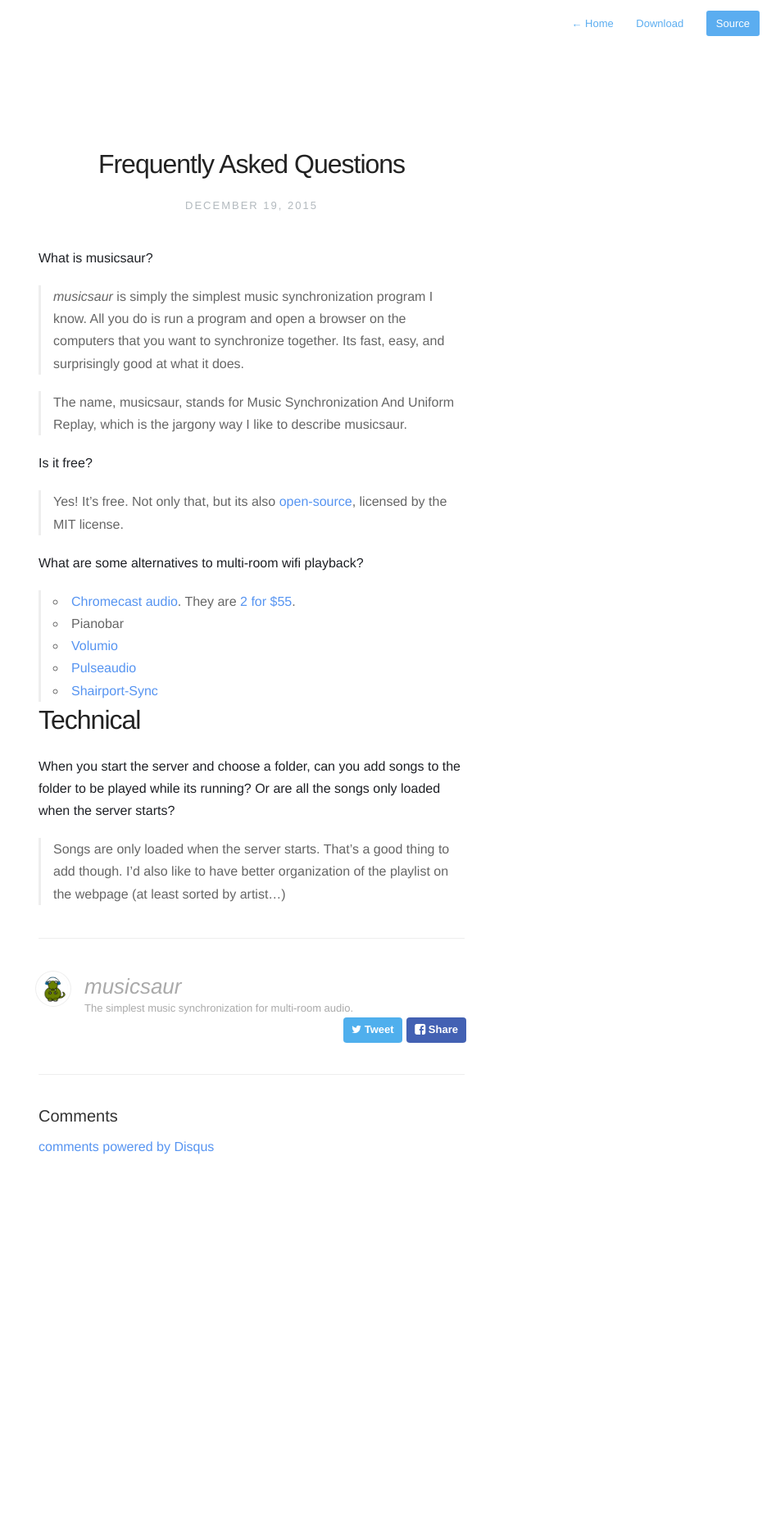
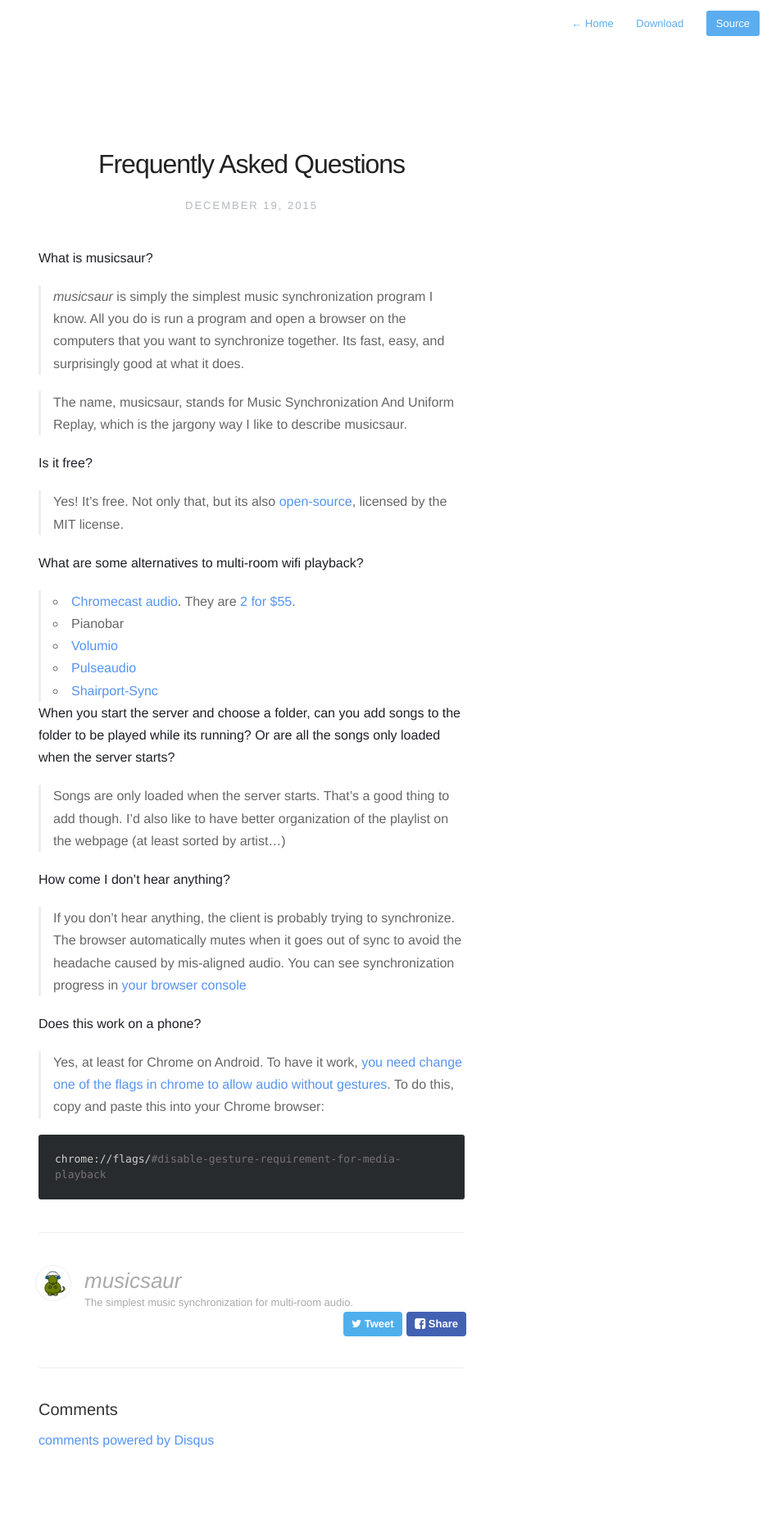
Before and after one commit to schollz/musicsaur, a Jekyll site: the page built from _posts/2015-12-19-frequently-asked-questions.markdown, in a window 1280 px wide. Shown: the whole page at 82% size, without its empty margins (333-1280 px from the left). Built offline with Jekyll 4.4.1, drawn with Linux system fonts in a browser that asks for light colours; nearby versions of some CDN libraries; Markdown is read by kramdown in place of the engine named in the settings; comment, search, counter and statistics services are not loaded; before the commit the page ends 1507 px from its top, so only the background shows below that.

Commit message:
Updated FAQ
Former-commit-id: 20064e8b8cf5c3f936c1549512aa31554a5a8080

```diff
--- a/_posts/2015-12-19-frequently-asked-questions.markdown
+++ b/_posts/2015-12-19-frequently-asked-questions.markdown
@@ -22,8 +22,20 @@
 > - [Pulseaudio](http://www.danplanet.com/blog/2014/11/26/multi-room-audio-with-multicast-rtp/)
 > - [Shairport-Sync](https://github.com/mikebrady/shairport-sync)
 
-# Technical
 
 **When you start the server and choose a folder, can you add songs to the folder to be played while its running? Or are all the songs only loaded when the server starts?**
 
 > Songs are only loaded when the server starts. That's a good thing to add though. I'd also like to have better organization of the playlist on the webpage (at least sorted by artist...)
+
+
+**How come I don't hear anything?**
+
+> If you don't hear anything, the client is probably trying to synchronize. The browser automatically mutes when it goes out of sync to avoid the headache caused by mis-aligned audio. You can see synchronization progress in [your browser console](https://webmasters.stackexchange.com/questions/8525/how-to-open-the-javascript-console-in-different-browsers)
+
+**Does this work on a phone?**
+
+> Yes, at least for Chrome on Android. To have it work, [you need change one of the flags in chrome to allow audio without gestures](http://android.stackexchange.com/questions/59134/enable-autoplay-html5-video-in-chrome). To do this, copy and paste this into your Chrome browser:
+
+{% highlight bash %}
+chrome://flags/#disable-gesture-requirement-for-media-playback
+{% endhighlight %}
```
